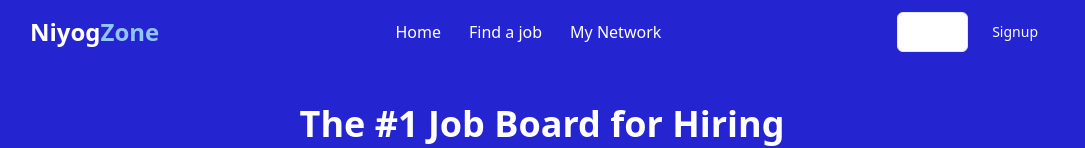
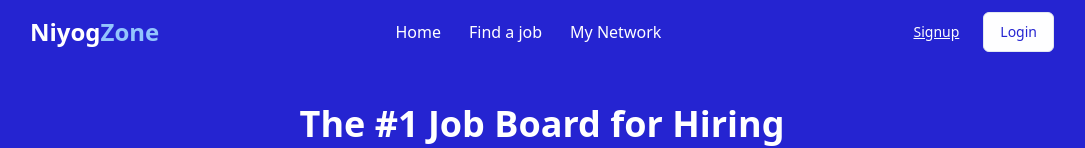
Before and after one commit to farah-jannat/niyog-zone, a React (Vite) app in the folder frontend/: page / in a window 1280 px wide. Shown: the top 148 px of the page, without its empty margins (98-1183 px from the left). Built offline with nearby package versions, Linux system fonts and the light colour scheme; no server answers.

Commit message:
fix: fix navbar

```diff
--- a/frontend/src/components/shared/Navbar.jsx
+++ b/frontend/src/components/shared/Navbar.jsx
@@ -69,21 +69,21 @@ const Navbar = () => {
         <div>
           {!user ? (
             <div className="flex items-center gap-2">
+              <Link to="/signup">
+                <Button variant="none" className="underline">Signup</Button>
+              </Link>
               <Link to="/login">
-                <Button variant="outline">Login</Button>
-              </Link>
-              <Link to="/signup">
-                <Button className="bg-button_blue ">Signup</Button>
+                <Button variant="outline" className="bg-White text-Blue">Login</Button>
               </Link>
             </div>
           ) : (
             <div className="flex items-center gap-5">
-              <div className="relative">
+              {/* <div className="relative">
                 <Bell size={28} />
                 <div className="absolute -top-2 -right-2 w-5 h-5 flex items-center justify-center bg-red-500 text-white rounded-full text-xs">
                   1
                 </div>
-              </div>
+              </div> */}
 
               <div className="hidden sm:flex flex-col items-start">
                 <h2 className="font-semibold">Emma W</h2>
```
